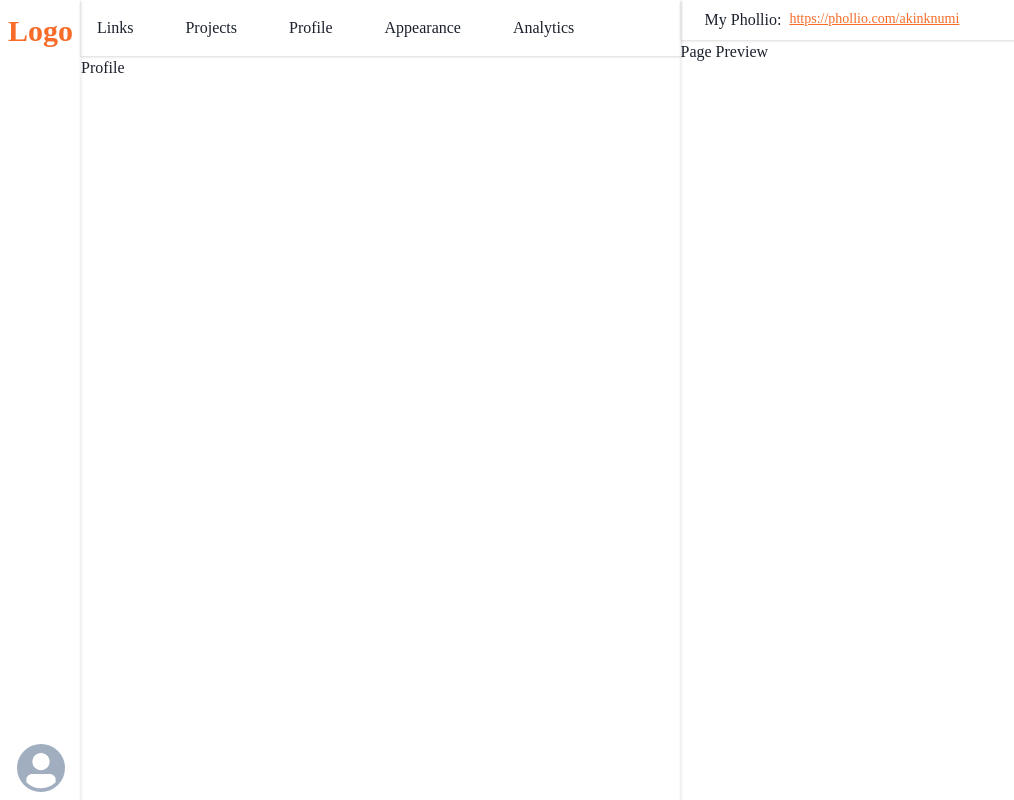
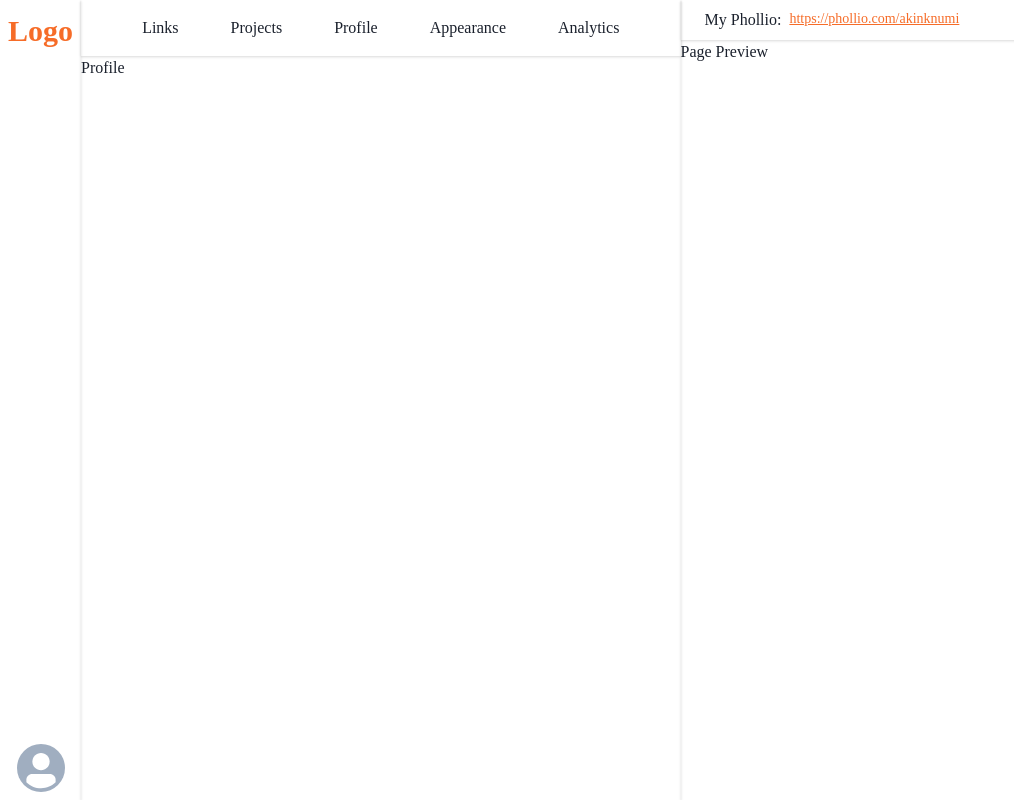
Before and after one commit to akinloluwami/phollio-old, a Next.js app: page /dashboard/profile in a window 1280 px wide. Shown: the whole page, without its empty margins (0-1014 px from the left). Built offline with nearby package versions, Linux system fonts and the light colour scheme.

Commit message:
fixed styling

```diff
--- a/components/dashboard/Navigation.jsx
+++ b/components/dashboard/Navigation.jsx
@@ -5,7 +5,13 @@ import Links from "../../utils/navigationLinks";
 
 const Navigation = () => {
   return (
-    <Flex gap={5} boxShadow="base" py={2}>
+    <Flex
+      gap={5}
+      boxShadow="base"
+      py={2}
+      alignItems="center"
+      justifyContent={"center"}
+    >
       {Links.map((link, i) => (
         <Link key={i} href={"/dashboard" + link.route}>
           <Button backgroundColor={"transparent"} size="md">
```
